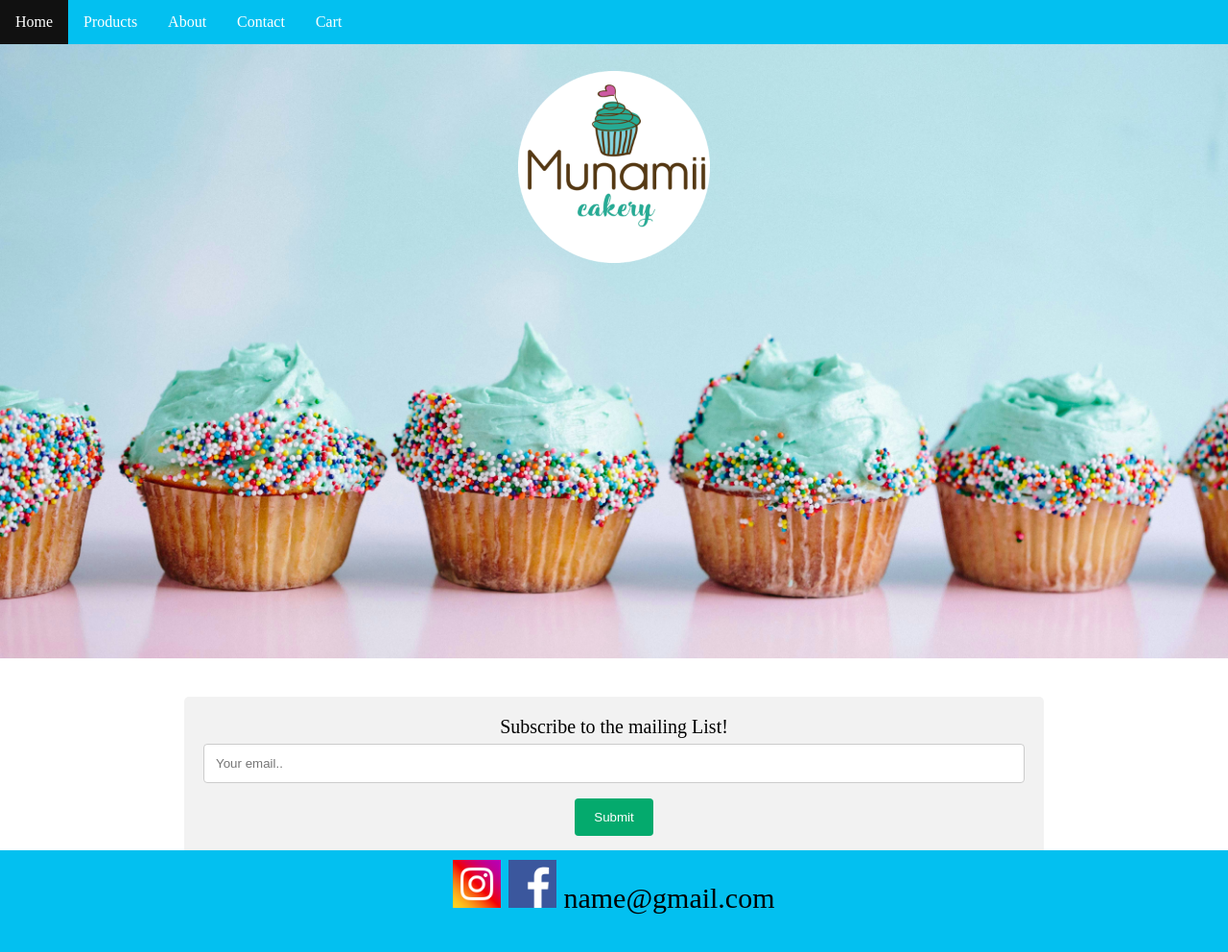
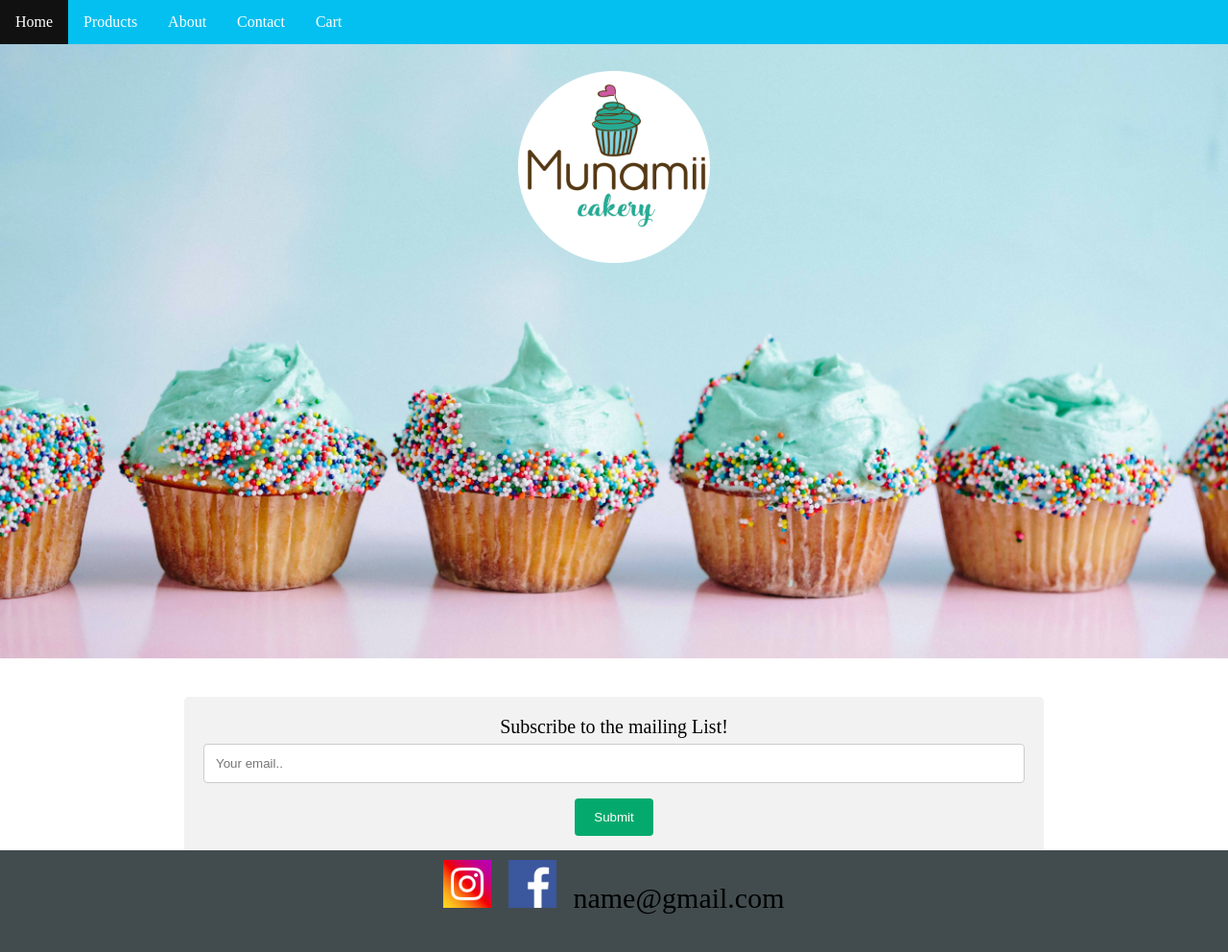
Before and after one commit to joipoi/lexicon_cakery_site, a plain HTML site: page index.html in a window 1280 px wide. Shown: the whole page at 96% size. Drawn offline with Linux system fonts and the light colour scheme.

Commit message:
Update styles.css

```diff
--- a/styles.css
+++ b/styles.css
@@ -15,7 +15,7 @@
     color:black;
   }
 footer{
-    background-color: rgb(3, 192, 240);
+    background-color: rgb(66, 76, 78);
     font-size:30px;
     padding: 10px;
     text-align: center;
@@ -32,6 +32,7 @@ footer{
 .icon{
   height:50px;
   width:50px;
+  margin-right: 10px;
 }
 
 .text{
```
